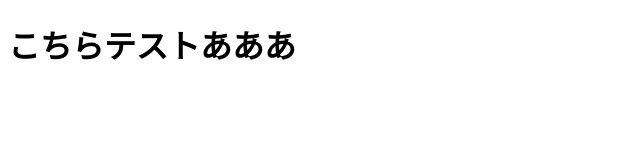
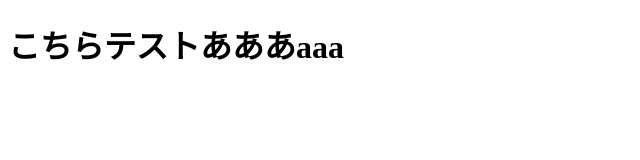
Before and after one commit to mhosokawa2021/git-test, a plain HTML site: page index.html in a window 1280 px wide. Shown: the full height of the page, 0-640 px from the left. Drawn offline with Linux system fonts and the light colour scheme.

Commit message:
コンフリクト起こす

```diff
--- a/index.html
+++ b/index.html
@@ -9,7 +9,7 @@
 </head>
 
 <body>
-    <h1>こちらテストあああ</h1>
+    <h1>こちらテストあああaaa</h1>
 </body>
 
 </html>
```
